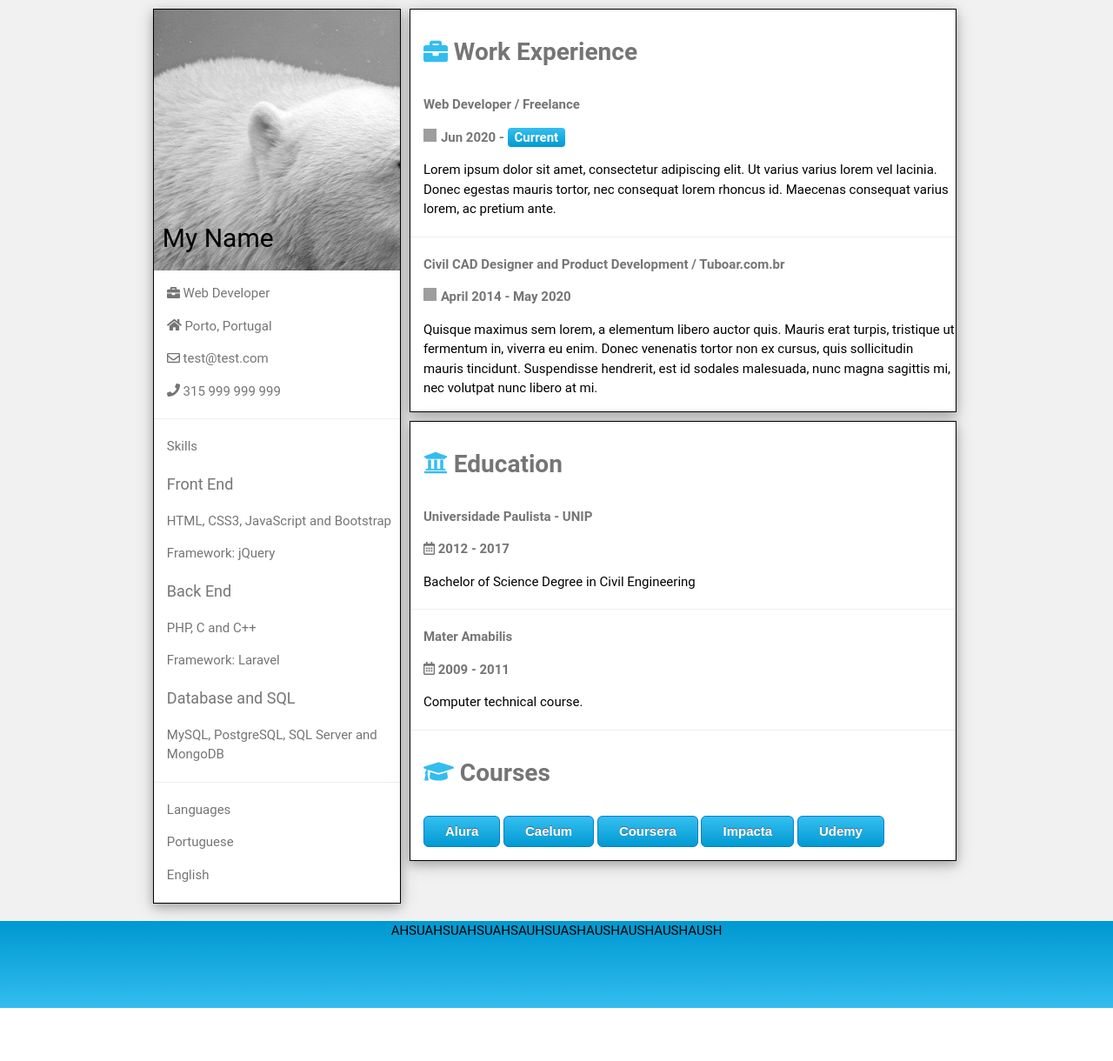
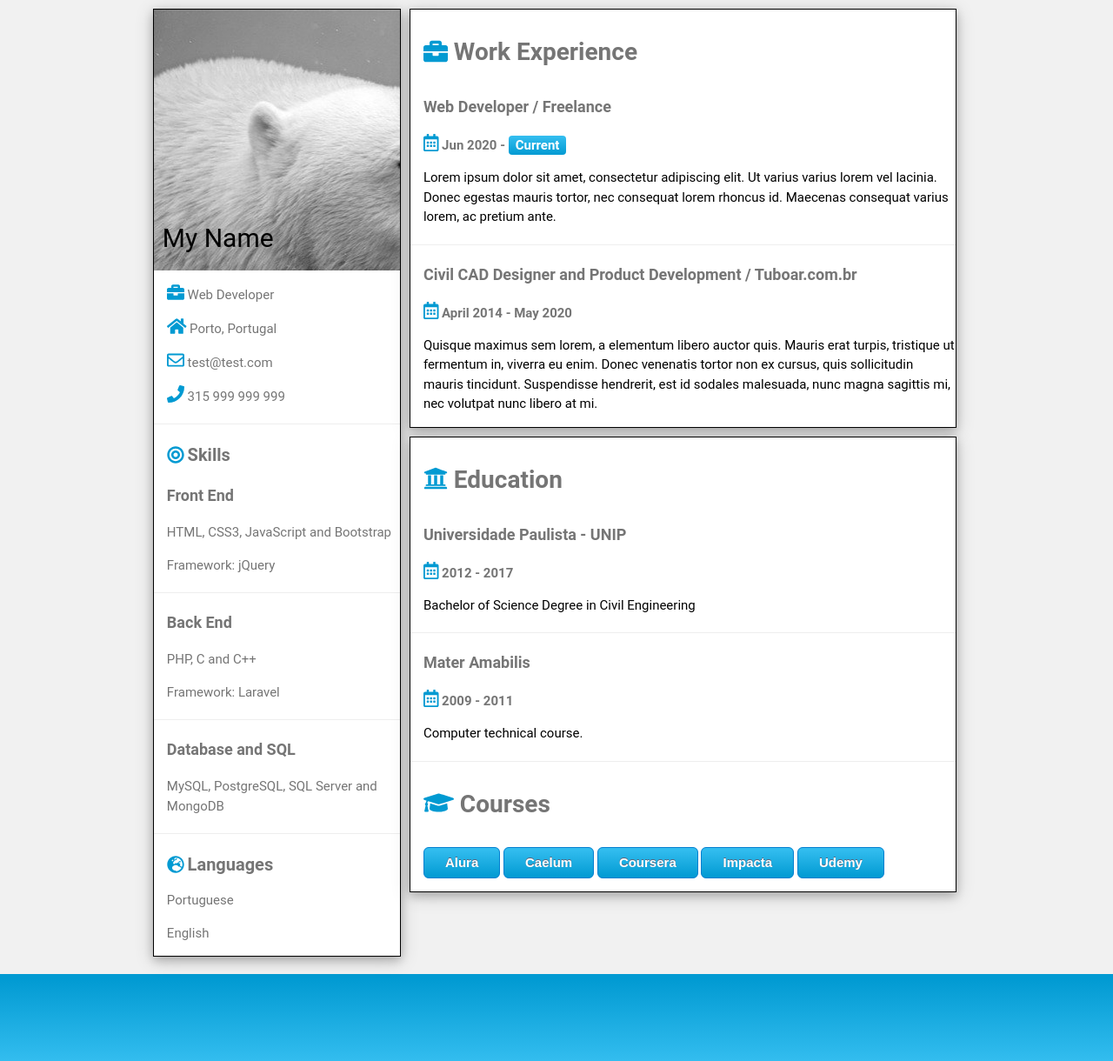
Before and after one commit to brunof19d/my-curriculum, a PHP site: page / in a window 1280 px wide. Shown: the whole page at 87% size. Before the commit the page ends 1159 px from the top, so only its background shows below. Run offline with PHP 8.4, Linux system fonts and the light colour scheme; some libraries are stand-ins or nearby versions; grey boxes are pictures that could not be loaded.

Commit message:
update template

```diff
--- a/index.php
+++ b/index.php
@@ -22,25 +22,30 @@
 
         <!-- Info Label -->
         <div class="info-menu" >
-            <p>
-                <i class="fas fa-briefcase"></i> Web Developer</p>
-            <p><i class="fas fa-home"></i> Porto, Portugal</p>
-            <p><i class="far fa-envelope"></i> test@test.com</p>
-            <p><i class="fas fa-phone"></i> 315 999 999 999</p>
+            <p><i class="fas fa-briefcase icon-medium"></i> Web Developer</p>
+            <p><i class="fas fa-home icon-medium"></i> Porto, Portugal</p>
+            <p><i class="far fa-envelope icon-medium"></i> test@test.com</p>
+            <p><i class="fas fa-phone icon-medium"></i> 315 999 999 999</p>
             <hr>
 
-            <p class="p-large">Skills</p>
-            <p class="p-medium">Front End</p>
+            <p>
+                <i class="fas fa-bullseye icon-medium"></i>
+                <b class="text-medium">Skills</b>
+            </p>
+            <p class="p-medium"><b>Front End</b></p>
             <p>HTML, CSS3, JavaScript and Bootstrap</p>
-            <p>Framework: jQuery</p>
-            <p class="p-medium">Back End</p>
+            <p>Framework: jQuery</p><hr>
+            <p class="p-medium"><b>Back End</b></p>
             <p>PHP, C and C++</p>
-            <p>Framework: Laravel</p>
-            <p class="p-medium">Database and SQL</p>
+            <p>Framework: Laravel</p><hr>
+            <p class="p-medium"><b>Database and SQL</b></p>
             <p>MySQL, PostgreSQL, SQL Server and MongoDB</p>
             <hr>
 
-            <p class="p-large">Languages</p>
+            <p>
+                <i class="fas fa-globe-europe icon-medium"></i>
+                <b class="text-medium">Languages</b>
+            </p>
             <p>Portuguese</p>
             <p>English</p>
         </div>
@@ -48,7 +53,6 @@
     </div>
 
     <div class="container-right">
-
         <!-- Work Label -->
         <div class="container-right-top">
 
@@ -57,23 +61,28 @@
                 <b class="text-high">Work Experience</b>
             <p>
 
-            <p><b>Web Developer / Freelance</b></p>
-            <p><img src="img/calendar.png" class="img-icon"><b>Jun 2020 - <span class="box-work">Current</span></b></p>
+            <p class="p-medium"><b>Web Developer / Freelance</b></p>
+            <p>
+                <i class="far fa-calendar-alt icon-medium"></i>
+                <b>Jun 2020 - <span class="box-work">Current</span></b>
+            </p>
 
             <p class="text-explain">Lorem ipsum dolor sit amet, consectetur adipiscing elit. Ut varius varius lorem vel lacinia.
             Donec egestas mauris tortor, nec consequat lorem rhoncus id.
             Maecenas consequat varius lorem, ac pretium ante.</p>
             <hr>
 
-            <p><b>Civil CAD Designer and Product Development / Tuboar.com.br</b></p>
-            <p><img src="img/calendar.png" class="img-icon"><b>April 2014 - May 2020</b></p>
+            <p class="p-medium"><b>Civil CAD Designer and Product Development / Tuboar.com.br</b></p>
+            <p>
+                <i class="far fa-calendar-alt icon-medium"></i>
+                <b> April 2014 - May 2020</b>
+            </p>
 
             <p class="text-explain">Quisque maximus sem lorem, a elementum libero auctor quis.
             Mauris erat turpis, tristique ut fermentum in, viverra eu enim.
             Donec venenatis tortor non ex cursus, quis sollicitudin mauris tincidunt.
             Suspendisse hendrerit, est id sodales malesuada, nunc magna sagittis mi, nec volutpat nunc libero at mi.</p>
         </div>
-
         <!-- Education Label -->
         <div class="container-right-down">
 
@@ -82,14 +91,14 @@
                 <b class="text-high">Education</b>
             <p>
 
-            <p><b>Universidade Paulista - UNIP</b></p>
-            <p><i class="far fa-calendar-alt"></i><b> 2012 - 2017</b></p>
+            <p class="p-medium"><b>Universidade Paulista - UNIP</b></p>
+            <p><i class="far fa-calendar-alt icon-medium"></i><b> 2012 - 2017</b></p>
 
             <p class="text-explain">Bachelor of Science Degree in Civil Engineering</p>
             <hr>
 
-            <p><b>Mater Amabilis</b></p>
-            <p><i class="far fa-calendar-alt"></i><b> 2009 - 2011</b></p>
+            <p class="p-medium"><b>Mater Amabilis</b></p>
+            <p><i class="far fa-calendar-alt icon-medium"></i><b> 2009 - 2011</b></p>
 
             <p class="text-explain">Computer technical course.</p><hr>
 
@@ -108,7 +117,6 @@
 </div>
 
 <footer>
-    AHSUAHSUAHSUAHSAUHSUASHAUSHAUSHAUSHAUSH
 </footer>
 
 </body>
--- a/style.css
+++ b/style.css
@@ -95,32 +95,24 @@ hr {
     height: 300px;
 }
 
-i {
-    width: 15px;
-    height: 15px;
-    margin: 0 5px 0 0;
-}
-
-.img-icon {
-    width: 15px;
-    height: 15px;
-    margin: 0 5px 0 0;
-}
-
-.img-icon-high {
-    width: 28px;
-    height: 28px;
-    margin: 0 5px 0 0;
-}
-
 .text-high {
     color: #757575;
     font-size: 28px;
 }
 
+.text-medium {
+    color: #757575;
+    font-size: 20px;
+}
+
 .icon-large {
-    color: #33bdef;
+    color: #019ad2;
     font-size: 28px;
+}
+
+.icon-medium {
+    color: #019ad2;
+    font-size: 20px;
 }
 
 .p-medium {
```
